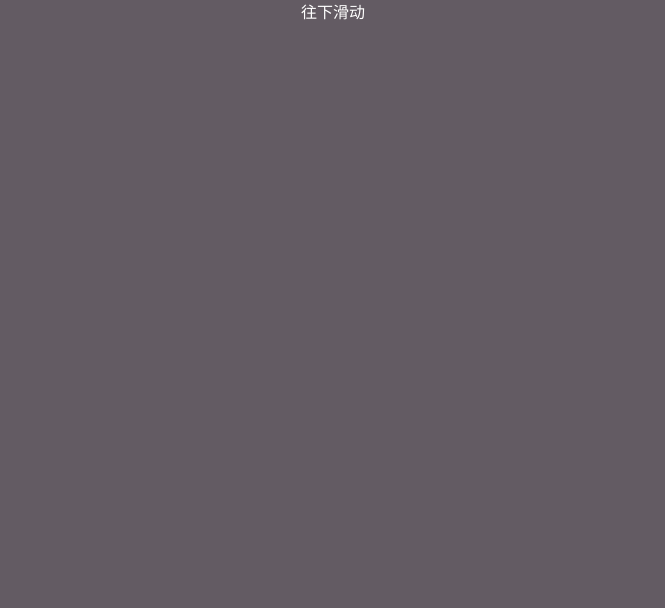
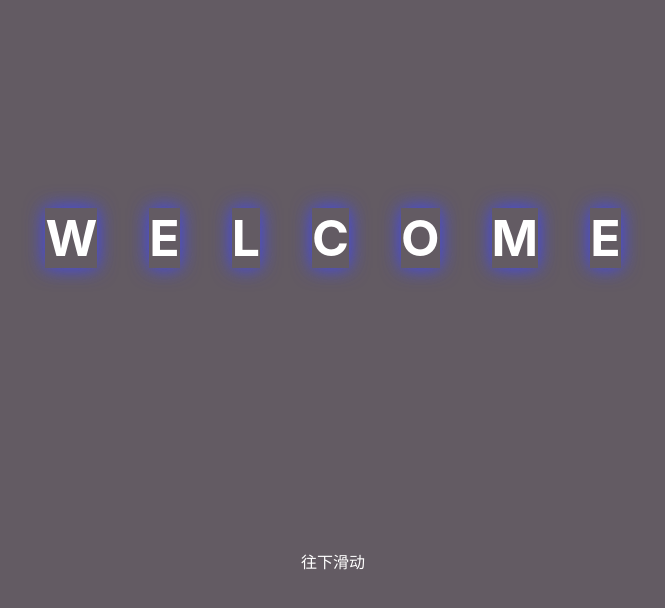
Before and after one commit to YihaoCCC/css-demo, a Vue app: page / in a window 1280 px wide. Shown: the top 608 px of the page, without its empty margins (307-972 px from the left). Built offline with nearby package versions, Linux system fonts and the light colour scheme.

Commit message:
🌈 style(门户): 新增欢迎文字

```diff
--- a/src/views/doorIndex/index.scss
+++ b/src/views/doorIndex/index.scss
@@ -11,6 +11,23 @@
         top: 0;
         left: 0;
         z-index: -1;
+        display: flex;
+        flex-direction: column;
+        align-items: center;
+        justify-content: center;
+        .welcome {
+            color: #fff;
+            font-weight: bolder;
+            font-size: 50px;
+            span {
+                margin: 0 26px;
+                background: transparent;
+                box-shadow: 0 0 20px var(--main-color);
+            }
+        }
+        .footer {
+            margin-top: 300px;
+        }
     }
     .secondFloor {
         width: 100%;
@@ -26,3 +43,12 @@
         filter: hue-rotate(360deg);
     }
 }
+
+@keyframes fontBackColor {
+    from {
+
+    }
+    to {
+
+    }
+}
--- a/src/views/doorIndex/index.vue
+++ b/src/views/doorIndex/index.vue
@@ -1,6 +1,15 @@
 <template>
     <div class="door">
         <div class="fixContent">
+            <div class="welcome">
+                <span>W</span>
+                <span>E</span>
+                <span>L</span>
+                <span>C</span>
+                <span>O</span>
+                <span>M</span>
+                <span>E</span>
+            </div>
             <div class="footer">
                 往下滑动
             </div>
```
